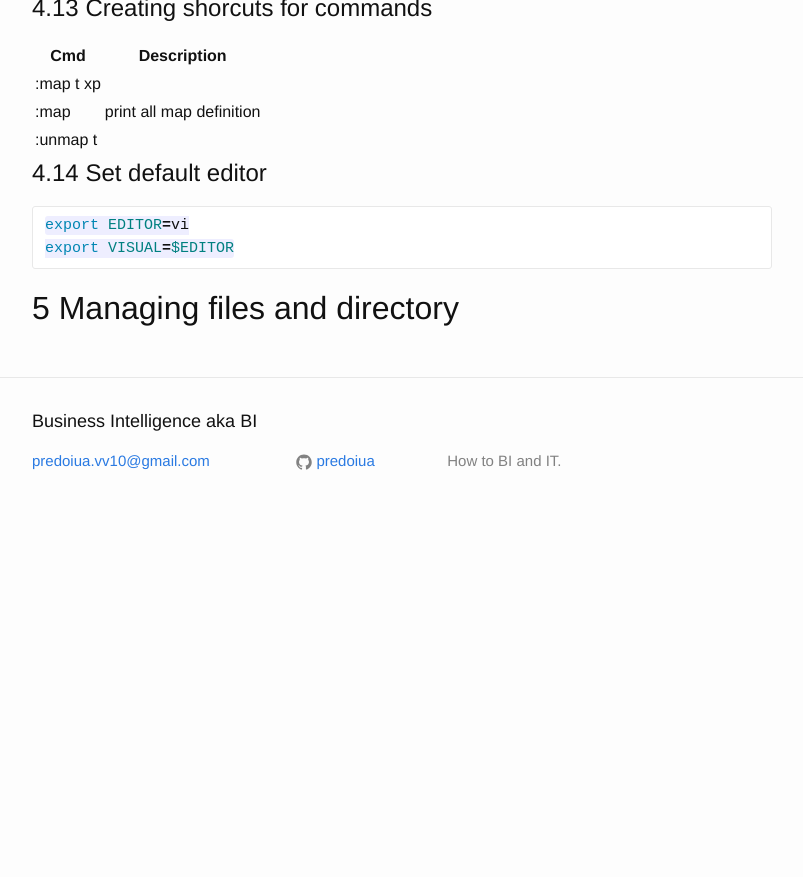
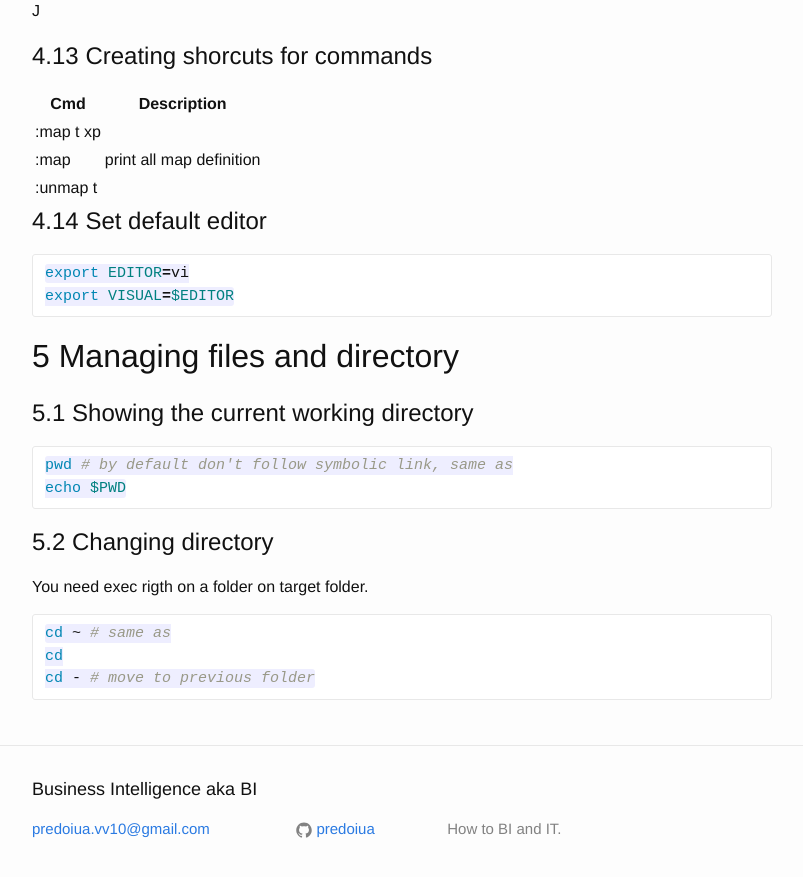
Before and after one commit to predoiua/predoiua.github.io, a Jekyll site: the page built from tutorials/linux/linux_recipts_for_dba/index.md, in a window 1280 px wide and 900 px high, scrolled down 8606 px. Shown: the top 877 px of the window, without its empty margins (238-1041 px from the left). Built offline with Jekyll 4.4.1, drawn with Linux system fonts in a browser that asks for light colours; before the commit the page ends 9139 px from its top, so only the background shows below that; some of the changed text lies outside the part shown.

Commit message:
wip: linux dba

```diff
--- a/tutorials/linux/linux_recipts_for_dba/index.md
+++ b/tutorials/linux/linux_recipts_for_dba/index.md
@@ -382,4 +382,21 @@
 export EDITOR=vi
 export VISUAL=$EDITOR
 ~~~
+
 #5 Managing files and directory
+
+##5.1 Showing the current working directory
+
+~~~sh
+pwd # by default don't follow symbolic link, same as
+echo $PWD
+~~~
+
+##5.2 Changing directory
+
+You need exec rigth on a folder on target folder.
+~~~sh
+cd ~ # same as
+cd
+cd - # move to previous folder
+~~~
```
